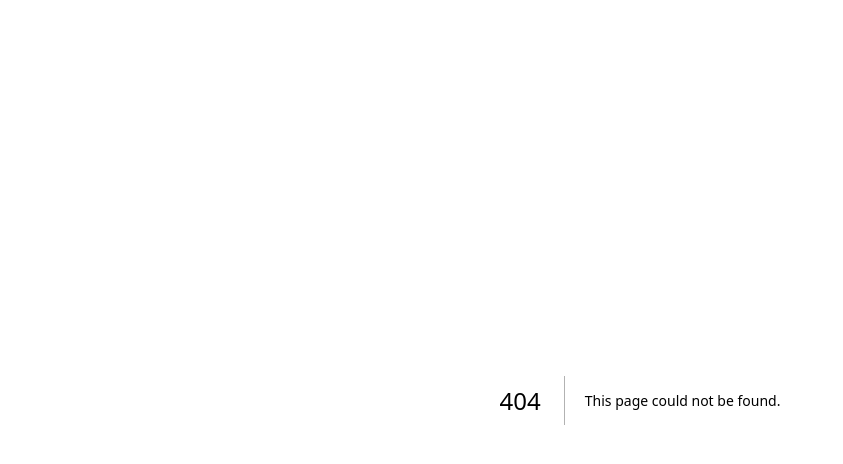
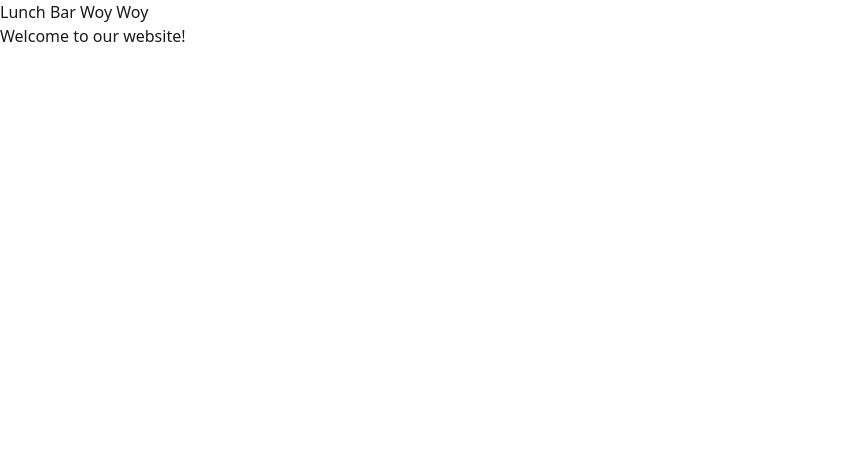
Before and after one commit to bradbates33-sketch/lunch-bar-woy-woy-website, a Next.js app: page / in a window 1280 px wide. Before the commit this address had no page. Shown: the top 464 px of the page, without its empty margins (0-843 px from the left). Built offline with nearby package versions, Linux system fonts and the light colour scheme.

Commit message:
Add files via upload

```diff
--- /dev/null
+++ b/pages/index.jsx
@@ -0,0 +1,8 @@
+export default function Home() {
+  return (
+    <div>
+      <h1>Lunch Bar Woy Woy</h1>
+      <p>Welcome to our website!</p>
+    </div>
+  );
+}
```
